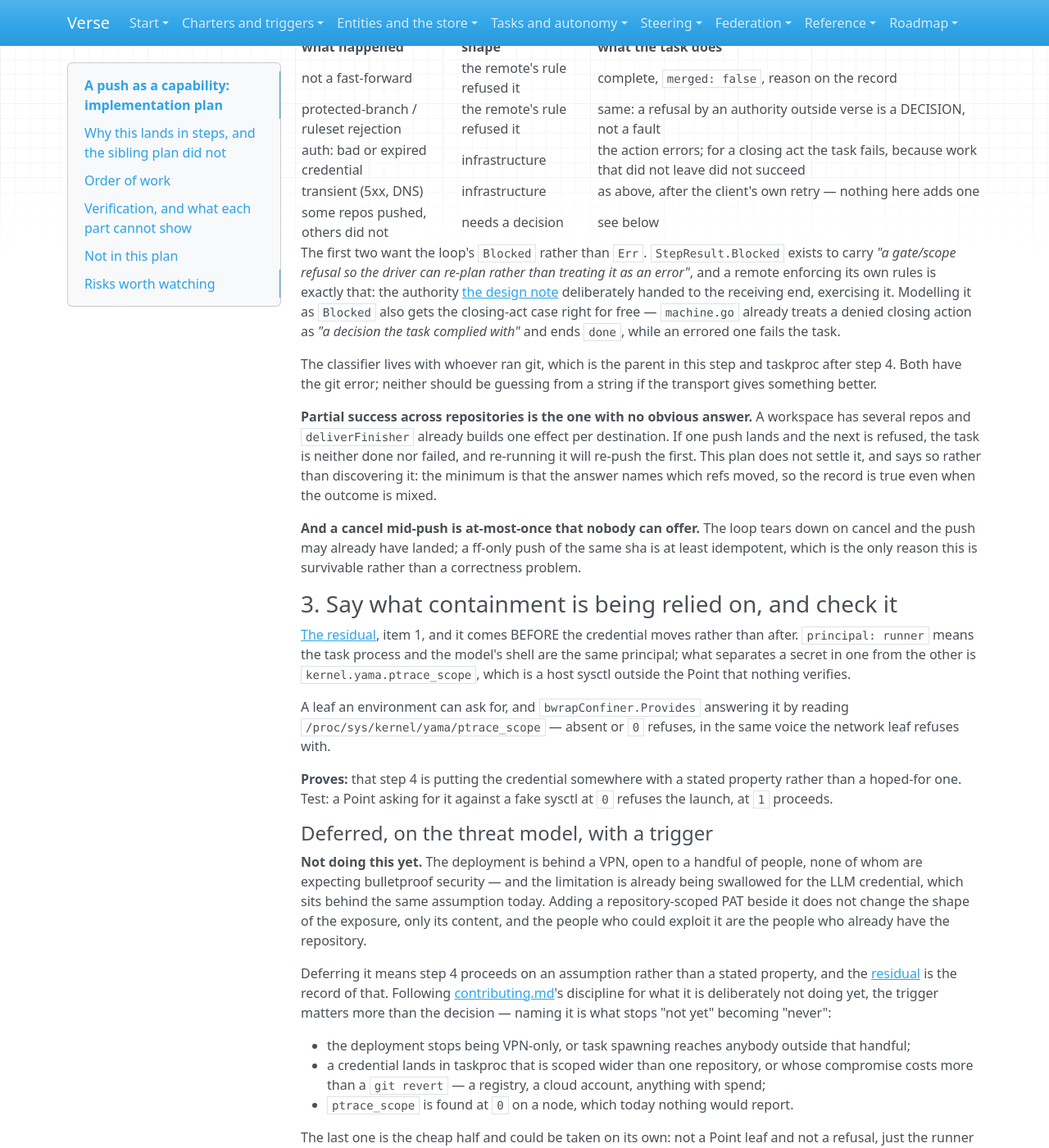
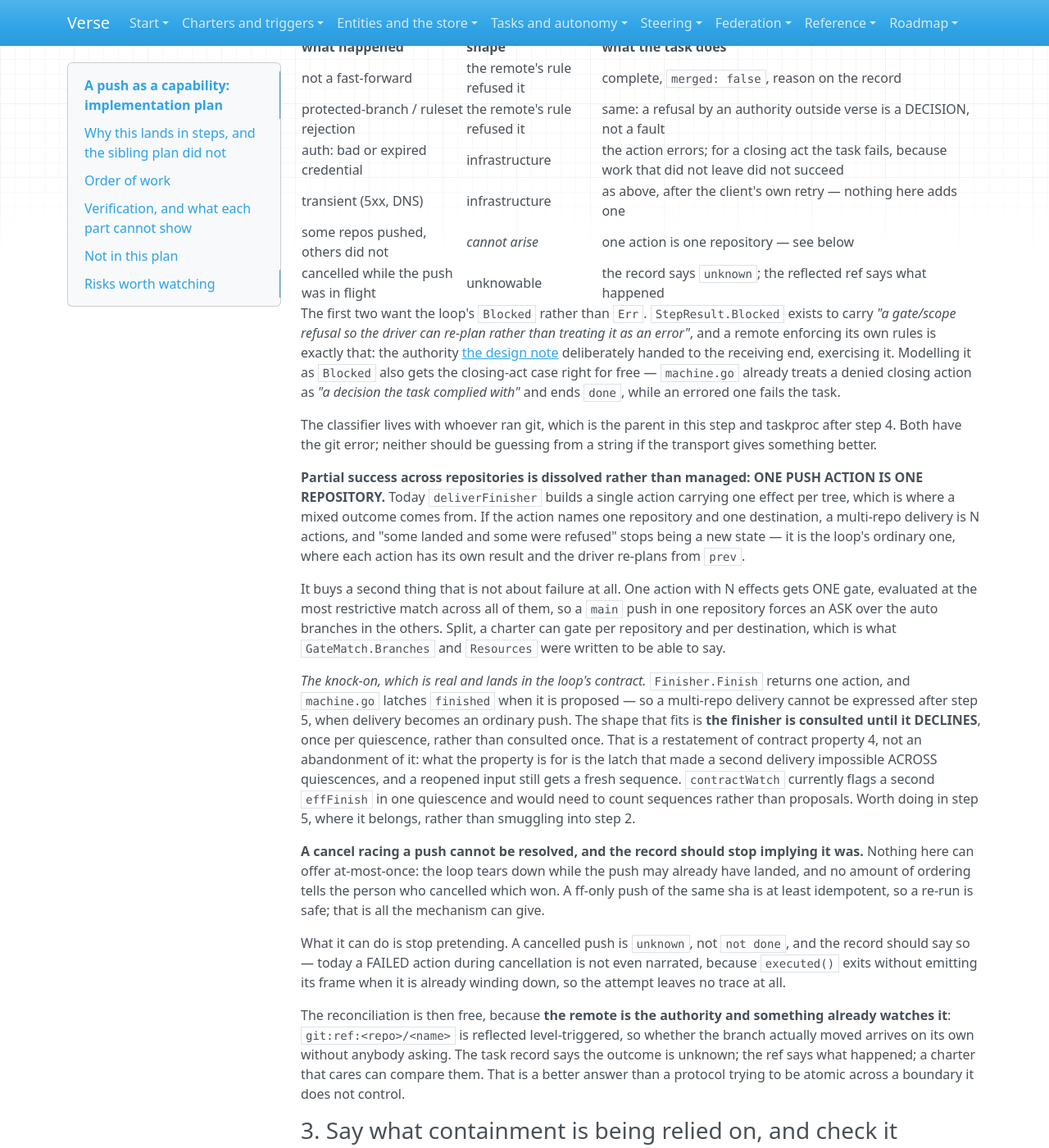
Before and after one commit to signadot/viff, an MkDocs documentation site: the page built from docs/working/push-as-a-capability-plan.md, in a window 1280 px wide and 1400 px high, scrolled down 1871 px. Shown: the whole window at 82% size. Built offline with MkDocs 1.6.1, drawn with Linux system fonts in a browser that asks for light colours.

Commit message:
verse-dev: one push action is one repository, and a cancelled push is unknown rather than undone
Partial success across a multi-repo workspace is dissolved rather than managed. deliverFinisher
builds a single action carrying one effect per tree, which is where a mixed outcome comes from;
if the action names one repository and one destination, a multi-repo delivery is N actions and
"some landed and some were refused" stops being a new state — it is the loop's ordinary one,
where each action has its own result and the driver re-plans from prev.

It buys something that is not about failure at all. One action with N effects gets ONE gate,
evaluated at the most restrictive match across all of them, so a main push in one repository
forces an ASK over the auto branches in the others. Split, a charter can gate per repository and
per destination, which is what GateMatch.Branches and Resources were written to be able to say.

The knock-on is named rather than glossed: Finisher.Finish returns one action and machine.go
latches `finished` when it is proposed, so a multi-repo delivery cannot be expressed once delivery
becomes an ordinary push. The shape that fits is the finisher being consulted until it DECLINES,
once per quiescence — a restatement of contract property 4 rather than an abandonment, since what
that property is for is the latch that made a second delivery impossible ACROSS quiescences.
contractWatch would count sequences rather than proposals. It belongs in step 5.

On the cancel race: nothing can be done and the plan now says so. No ordering tells the person who
cancelled which won, and a ff-only push of the same sha being idempotent is all the mechanism can
give. What it can do is stop implying the push did not happen — a cancelled push is `unknown`, and
today a failed action during cancellation is not even narrated, because executed() exits without
emitting its frame while winding down.

The reconciliation is then free, because the remote is the authority and something already watches
it: git:ref is reflected level-triggered, so whether the branch moved arrives on its own. The task
record says unknown, the ref says what happened, and a charter that cares can compare them —
better than a protocol trying to be atomic across a boundary it does not control.

Co-Authored-By: Claude Opus 5 (1M context) <noreply@anthropic.com>

```diff
--- a/docs/working/push-as-a-capability-plan.md
+++ b/docs/working/push-as-a-capability-plan.md
@@ -96,7 +96,8 @@ The five paths, and which is which:
 | protected-branch / ruleset rejection | the remote's rule refused it | same: a refusal by an authority outside verse is a DECISION, not a fault |
 | auth: bad or expired credential | infrastructure | the action errors; for a closing act the task fails, because work that did not leave did not succeed |
 | transient (5xx, DNS) | infrastructure | as above, after the client's own retry — nothing here adds one |
-| some repos pushed, others did not | needs a decision | see below |
+| some repos pushed, others did not | *cannot arise* | one action is one repository — see below |
+| cancelled while the push was in flight | unknowable | the record says `unknown`; the reflected ref says what happened |
 
 The first two want the loop's `Blocked` rather than `Err`. `StepResult.Blocked` exists to carry
 *"a gate/scope refusal so the driver can re-plan rather than treating it as an error"*, and a
@@ -110,15 +111,44 @@ The classifier lives with whoever ran git, which is the parent in this step and
 step 4. Both have the git error; neither should be guessing from a string if the transport gives
 something better.
 
-**Partial success across repositories is the one with no obvious answer.** A workspace has several
-repos and `deliverFinisher` already builds one effect per destination. If one push lands and the
-next is refused, the task is neither done nor failed, and re-running it will re-push the first.
-This plan does not settle it, and says so rather than discovering it: the minimum is that the
-answer names which refs moved, so the record is true even when the outcome is mixed.
+**Partial success across repositories is dissolved rather than managed: ONE PUSH ACTION IS ONE
+REPOSITORY.** Today `deliverFinisher` builds a single action carrying one effect per tree, which
+is where a mixed outcome comes from. If the action names one repository and one destination, a
+multi-repo delivery is N actions, and "some landed and some were refused" stops being a new state
+— it is the loop's ordinary one, where each action has its own result and the driver re-plans
+from `prev`.
 
-**And a cancel mid-push is at-most-once that nobody can offer.** The loop tears down on cancel and
-the push may already have landed; a ff-only push of the same sha is at least idempotent, which is
-the only reason this is survivable rather than a correctness problem.
+It buys a second thing that is not about failure at all. One action with N effects gets ONE gate,
+evaluated at the most restrictive match across all of them, so a `main` push in one repository
+forces an ASK over the auto branches in the others. Split, a charter can gate per repository and
+per destination, which is what `GateMatch.Branches` and `Resources` were written to be able to
+say.
+
+*The knock-on, which is real and lands in the loop's contract.* `Finisher.Finish` returns one
+action, and `machine.go` latches `finished` when it is proposed — so a multi-repo delivery cannot
+be expressed after step 5, when delivery becomes an ordinary push. The shape that fits is **the
+finisher is consulted until it DECLINES**, once per quiescence, rather than consulted once. That
+is a restatement of contract property 4, not an abandonment of it: what the property is for is
+the latch that made a second delivery impossible ACROSS quiescences, and a reopened input still
+gets a fresh sequence. `contractWatch` currently flags a second `effFinish` in one quiescence and
+would need to count sequences rather than proposals. Worth doing in step 5, where it belongs,
+rather than smuggling into step 2.
+
+**A cancel racing a push cannot be resolved, and the record should stop implying it was.** Nothing
+here can offer at-most-once: the loop tears down while the push may already have landed, and no
+amount of ordering tells the person who cancelled which won. A ff-only push of the same sha is at
+least idempotent, so a re-run is safe; that is all the mechanism can give.
+
+What it can do is stop pretending. A cancelled push is `unknown`, not `not done`, and the record
+should say so — today a FAILED action during cancellation is not even narrated, because
+`executed()` exits without emitting its frame when it is already winding down, so the attempt
+leaves no trace at all.
+
+The reconciliation is then free, because **the remote is the authority and something already
+watches it**: `git:ref:<repo>/<name>` is reflected level-triggered, so whether the branch actually
+moved arrives on its own without anybody asking. The task record says the outcome is unknown; the
+ref says what happened; a charter that cares can compare them. That is a better answer than a
+protocol trying to be atomic across a boundary it does not control.
 
 ### 3. Say what containment is being relied on, and check it
 
```
